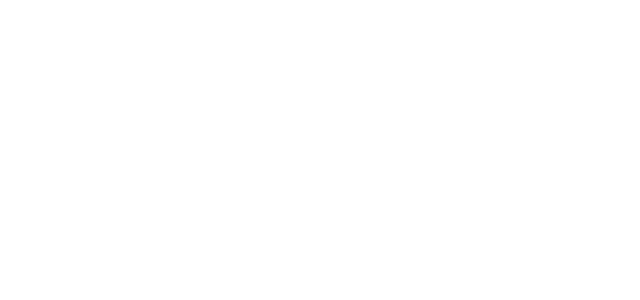
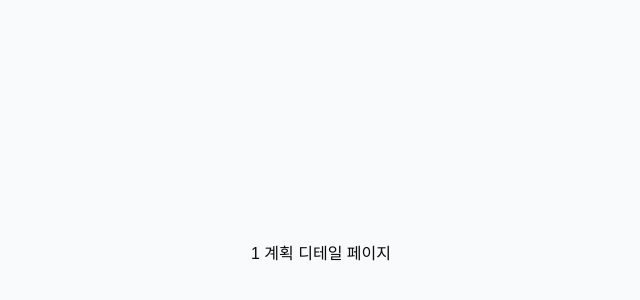
Before and after one commit to dalsu0222/team12-Tlog-FE, a Vue app: page /plan/1 in a window 1280 px wide. Before the commit this address had no page. Shown: the part 146-446 px from the top of the page, without its empty margins (319-959 px from the left). Built offline with nearby package versions, Linux system fonts and the light colour scheme; a web font is replaced by a local one.

Commit message:
feat: 생성 시 계획 디테일 페이지로 이동

```diff
--- a/src/components/plan/CustomStepper.vue
+++ b/src/components/plan/CustomStepper.vue
@@ -39,7 +39,6 @@
     </Button>
   </div>
 </template>
-
 <script setup lang="ts">
 import { Button } from '@/components/ui/button';
 import { Stepper, StepperItem, StepperTrigger } from '@/components/ui/stepper';
@@ -62,6 +61,11 @@ const handleStepAction = async () => {
       // 성공시 결과 페이지로 이동 또는 성공 메시지 표시
       alert(`여행 계획이 성공적으로 생성되었습니다! (Trip ID: ${tripId})`);
 
+      // 성공시 디테일 페이지로 이동
+      await router.push({
+        path: `/plan/${tripId}`,
+      });
+
       // 필요시 다른 페이지로 라우팅
       // router.push(`/trip/${tripId}`);
     } catch (error) {
--- a/src/router/index.ts
+++ b/src/router/index.ts
@@ -50,7 +50,7 @@ const router = createRouter({
     },
 
     {
-      path: '/plans/:id',
+      path: '/plan/:id',
       name: 'plan-detail',
       component: () => import('@/views/PlanDetail.vue'),
       props: true,
--- a/src/views/PlanDetail.vue
+++ b/src/views/PlanDetail.vue
@@ -4,5 +4,7 @@ console.log(props.id);
 </script>
 
 <template>
-  <div class="flex min-h-screen items-center justify-center bg-gray-50">계획 디테일 페이지</div>
+  <div class="flex min-h-screen items-center justify-center bg-gray-50">
+    {{ props.id }} 계획 디테일 페이지
+  </div>
 </template>
```
